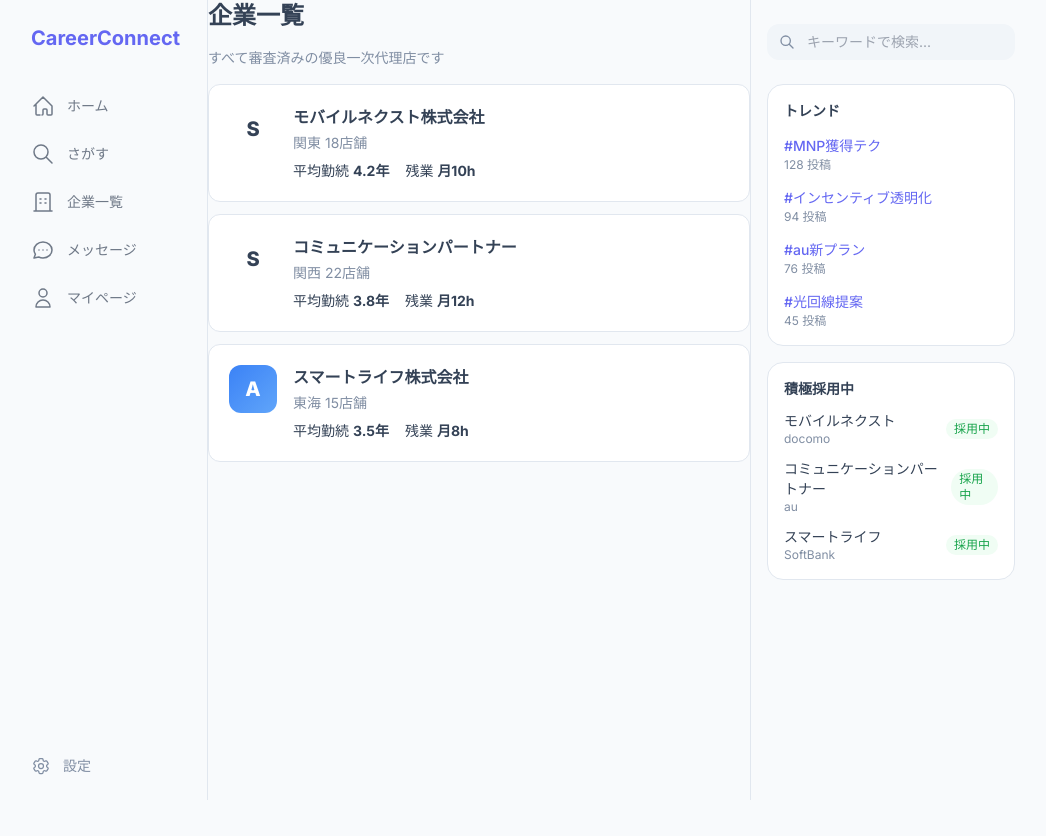
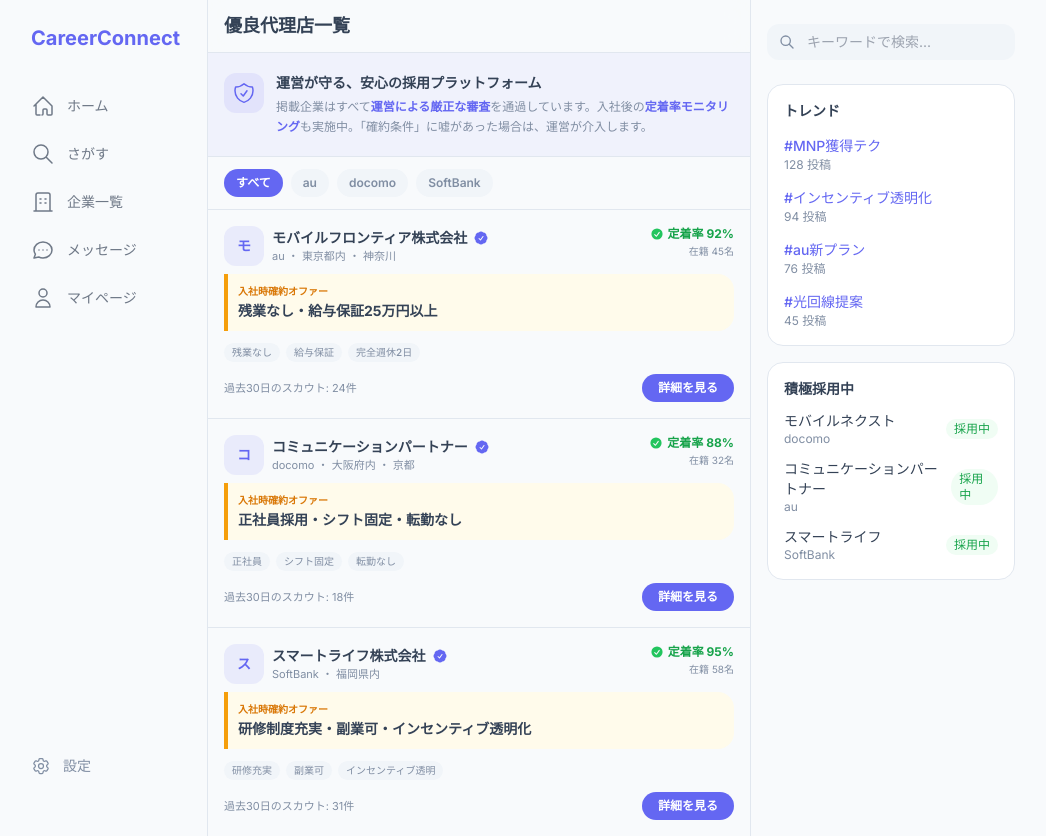
Before and after one commit to kmahm402-eng/careerconnect, a Next.js app: page /companies in a window 1280 px wide. Shown: the whole page, without its empty margins (121-1167 px from the left). Before the commit the page ends 800 px from the top, so only its background shows below. Built offline with nearby package versions, Linux system fonts and the light colour scheme.

Commit message:
Update page.tsx

```diff
--- a/src/app/(main)/companies/page.tsx
+++ b/src/app/(main)/companies/page.tsx
@@ -1,30 +1,64 @@
+"use client";
+import { useState } from "react";
+
+const COMPANIES = [
+  { id:"1", name:"モバイルフロンティア株式会社", carrier:"au", area:"東京都内 ・ 神奈川", verified:true, retention:"92%", commitment:"残業なし・給与保証25万円以上", tags:["残業なし","給与保証","完全週休2日"], scouts:24, staff:45 },
+  { id:"2", name:"コミュニケーションパートナー", carrier:"docomo", area:"大阪府内 ・ 京都", verified:true, retention:"88%", commitment:"正社員採用・シフト固定・転勤なし", tags:["正社員","シフト固定","転勤なし"], scouts:18, staff:32 },
+  { id:"3", name:"スマートライフ株式会社", carrier:"SoftBank", area:"福岡県内", verified:true, retention:"95%", commitment:"研修制度充実・副業可・インセンティブ透明化", tags:["研修充実","副業可","インセンティブ透明"], scouts:31, staff:58 },
+];
+
 export default function CompaniesPage() {
-  const companies = [
-    { name: "モバイルネクスト株式会社", carrier: "docomo", rank: "S", area: "関東 18店舗", tenure: "4.2年", overtime: "月10h" },
-    { name: "コミュニケーションパートナー", carrier: "au", rank: "S", area: "関西 22店舗", tenure: "3.8年", overtime: "月12h" },
-    { name: "スマートライフ株式会社", carrier: "SoftBank", rank: "A", area: "東海 15店舗", tenure: "3.5年", overtime: "月8h" },
-  ];
+  const [filter, setFilter] = useState("");
+  const filtered = filter ? COMPANIES.filter(c => c.carrier === filter) : COMPANIES;
+
   return (
-    <div className="space-y-4">
-      <h1 className="text-2xl font-bold">企業一覧</h1>
-      <p className="text-muted-foreground text-sm">すべて審査済みの優良一次代理店です</p>
-      <div className="space-y-3">
-        {companies.map((c, i) => (
-          <div key={i} className="bg-card rounded-xl border p-5 hover:shadow-sm transition">
-            <div className="flex items-start gap-4">
-              <div className={`w-12 h-12 rounded-xl flex items-center justify-center font-black text-xl ${c.rank === "S" ? "bg-gradient-to-br from-brand-gold to-brand-gold-light text-brand-dark" : "bg-gradient-to-br from-blue-500 to-blue-400 text-white"}`}>{c.rank}</div>
-              <div className="flex-1">
-                <div className="flex items-center gap-2 mb-1">
-                  <h3 className="font-bold">{c.name}</h3>
-                  <span className="text-xs font-semibold bg-brand-dark text-white px-2 py-0.5 rounded">{c.carrier}</span>
-                </div>
-                <p className="text-sm text-muted-foreground">{c.area}</p>
-                <div className="flex gap-4 mt-2 text-sm">
-                  <span>平均勤続 <b>{c.tenure}</b></span>
-                  <span>残業 <b>{c.overtime}</b></span>
+    <div>
+      <header className="sticky top-0 z-10 bg-background/80 backdrop-blur-md border-b px-4 py-3"><h1 className="text-lg font-bold">優良代理店一覧</h1></header>
+
+      <div className="bg-primary/5 border-b px-4 py-5">
+        <div className="flex items-start gap-3">
+          <div className="w-10 h-10 rounded-xl bg-primary/10 flex items-center justify-center shrink-0"><svg className="w-6 h-6 text-primary" fill="none" viewBox="0 0 24 24" stroke="currentColor" strokeWidth={1.5}><path strokeLinecap="round" strokeLinejoin="round" d="M9 12.75L11.25 15 15 9.75m-3-7.036A11.959 11.959 0 013.598 6 11.99 11.99 0 003 9.749c0 5.592 3.824 10.29 9 11.623 5.176-1.332 9-6.03 9-11.622 0-1.31-.21-2.571-.598-3.751h-.152c-3.196 0-6.1-1.248-8.25-3.285z"/></svg></div>
+          <div>
+            <h2 className="text-sm font-bold mb-1">運営が守る、安心の採用プラットフォーム</h2>
+            <p className="text-xs text-muted-foreground leading-relaxed">掲載企業はすべて<span className="font-semibold text-primary">運営による厳正な審査</span>を通過しています。入社後の<span className="font-semibold text-primary">定着率モニタリング</span>も実施中。「確約条件」に嘘があった場合は、運営が介入します。</p>
+          </div>
+        </div>
+      </div>
+
+      <div className="flex gap-2 px-4 py-3 border-b overflow-x-auto">
+        {["",  "au", "docomo", "SoftBank"].map(c=>(<button key={c} onClick={()=>setFilter(c)} className={"px-3 py-1.5 rounded-full text-xs font-semibold transition-all whitespace-nowrap "+(filter===c?"bg-primary text-primary-foreground":"bg-secondary text-muted-foreground hover:text-foreground")}>{c || "すべて"}</button>))}
+      </div>
+
+      <div className="divide-y">
+        {filtered.map(co => (
+          <div key={co.id} className="p-4 hover:bg-secondary/30 transition-colors">
+            <div className="flex items-start justify-between mb-2">
+              <div className="flex items-center gap-2">
+                <div className="w-10 h-10 rounded-xl bg-primary/10 flex items-center justify-center text-primary font-bold text-sm">{co.name[0]}</div>
+                <div>
+                  <div className="flex items-center gap-1.5">
+                    <span className="text-sm font-bold">{co.name}</span>
+                    {co.verified && <svg className="w-4 h-4 text-primary" viewBox="0 0 24 24" fill="currentColor"><path fillRule="evenodd" d="M8.603 3.799A4.49 4.49 0 0112 2.25c1.357 0 2.573.6 3.397 1.549a4.49 4.49 0 013.498 1.307 4.491 4.491 0 011.307 3.497A4.49 4.49 0 0121.75 12a4.49 4.49 0 01-1.549 3.397 4.491 4.491 0 01-1.307 3.497 4.491 4.491 0 01-3.497 1.307A4.49 4.49 0 0112 21.75a4.49 4.49 0 01-3.397-1.549 4.49 4.49 0 01-3.498-1.306 4.491 4.491 0 01-1.307-3.498A4.49 4.49 0 012.25 12c0-1.357.6-2.573 1.549-3.397a4.49 4.49 0 011.307-3.497 4.49 4.49 0 013.497-1.307zm7.007 6.387a.75.75 0 10-1.22-.872l-3.236 4.53L9.53 12.22a.75.75 0 00-1.06 1.06l2.25 2.25a.75.75 0 001.14-.094l3.75-5.25z" clipRule="evenodd"/></svg>}
+                  </div>
+                  <p className="text-[11px] text-muted-foreground">{co.carrier} ・ {co.area}</p>
                 </div>
               </div>
-              <button className="px-4 py-2 bg-brand-cta text-white rounded-lg text-sm font-bold hover:bg-brand-cta-hover transition">詳細</button>
+              <div className="text-right">
+                <div className="flex items-center gap-1"><svg className="w-3.5 h-3.5 text-green-500" fill="currentColor" viewBox="0 0 20 20"><path fillRule="evenodd" d="M10 18a8 8 0 100-16 8 8 0 000 16zm3.857-9.809a.75.75 0 00-1.214-.882l-3.483 4.79-1.88-1.88a.75.75 0 10-1.06 1.061l2.5 2.5a.75.75 0 001.137-.089l4-5.5z" clipRule="evenodd"/></svg><span className="text-xs font-bold text-green-600">定着率 {co.retention}</span></div>
+                <p className="text-[10px] text-muted-foreground mt-0.5">在籍 {co.staff}名</p>
+              </div>
+            </div>
+
+            <div className="mb-3 bg-amber-50 dark:bg-amber-900/10 border-l-4 border-amber-500 p-2.5 rounded-r-lg">
+              <p className="text-[10px] text-amber-600 dark:text-amber-500 font-bold mb-0.5">入社時確約オファー</p>
+              <p className="text-sm font-bold">{co.commitment}</p>
+            </div>
+
+            <div className="flex flex-wrap gap-1.5 mb-3">{co.tags.map((t,i)=>(<span key={i} className="text-[10px] font-medium bg-secondary px-2 py-0.5 rounded-full text-muted-foreground">{t}</span>))}</div>
+
+            <div className="flex items-center justify-between">
+              <span className="text-[11px] text-muted-foreground">過去30日のスカウト: {co.scouts}件</span>
+              <button className="px-4 py-1.5 bg-primary text-primary-foreground rounded-full text-xs font-semibold hover:opacity-90 transition">詳細を見る</button>
             </div>
           </div>
         ))}
```
